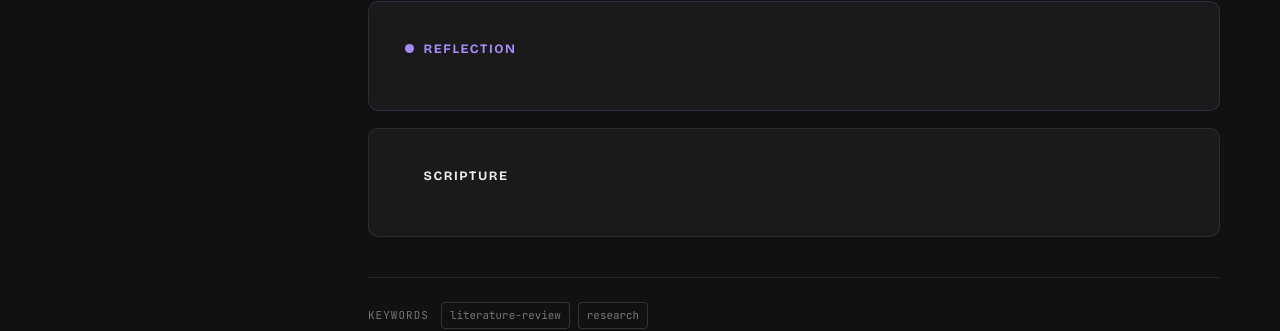
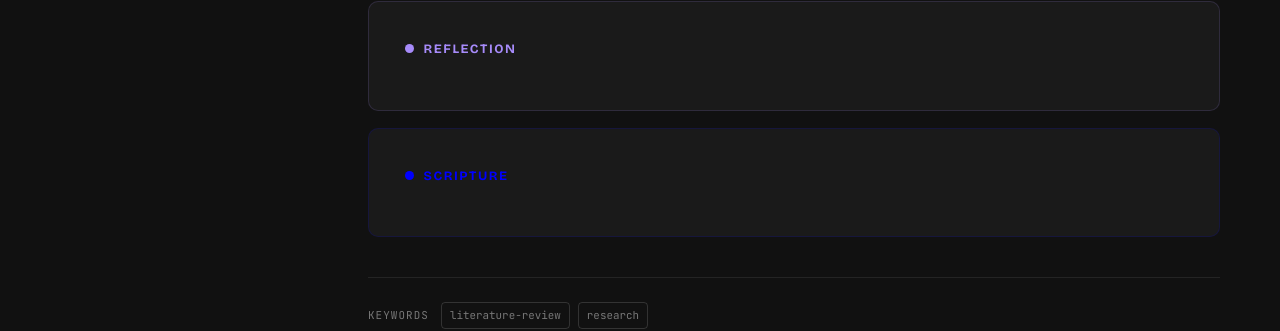
Before and after one commit to JoaqSnow/joaqsnowceamls26.github.io, a Jekyll site: the page built from _posts/2026-05-28-day-3.md, in a window 1280 px wide. Shown: the part 578-909 px from the top of the page. Built offline with Jekyll 4.4.1, drawn with Linux system fonts in a browser that asks for light colours.

Commit message:
Update _index.scss

```diff
--- a/_sass/themes/fresh/_index.scss
+++ b/_sass/themes/fresh/_index.scss
@@ -40,6 +40,7 @@ $border-strong: rgba(255,255,255, 0.14);
 $learned-color: #4ADE80;
 $blocker-color: #FBBF24;
 $reflect-color: #A78BFA;
+$scripture-color: #0000FF;
 
 $font-display: 'Bricolage Grotesque', system-ui, sans-serif;
 $font-body: 'Karla', system-ui, sans-serif;
@@ -903,6 +904,10 @@ hr { border: none; border-top: 1px solid $border; margin: 3rem 0; }
   border-color: rgba($reflect-color, 0.15);
   .post-section__label { color: $reflect-color; &::before { background: $reflect-color; } }
 }
+.post-section--scripture {
+  border-color: rgba($scripture-color, 0.15);
+  .post-section__label { color: $scripture-color; &::before { background: $scripture-color; } }
+}
 
 .post-tags {
   margin-top: 2.5rem;
```
